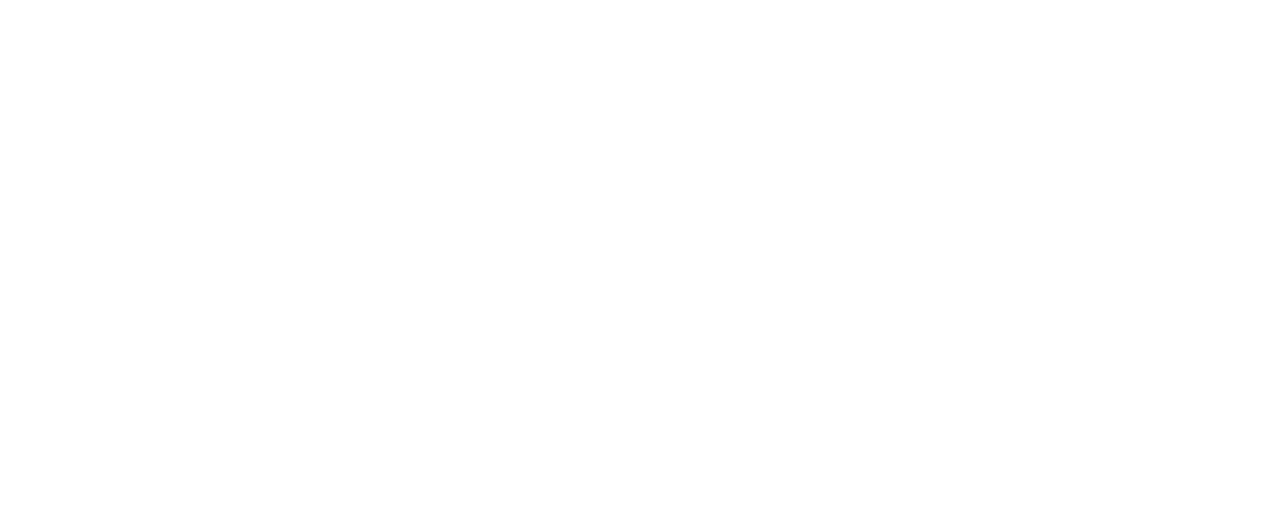
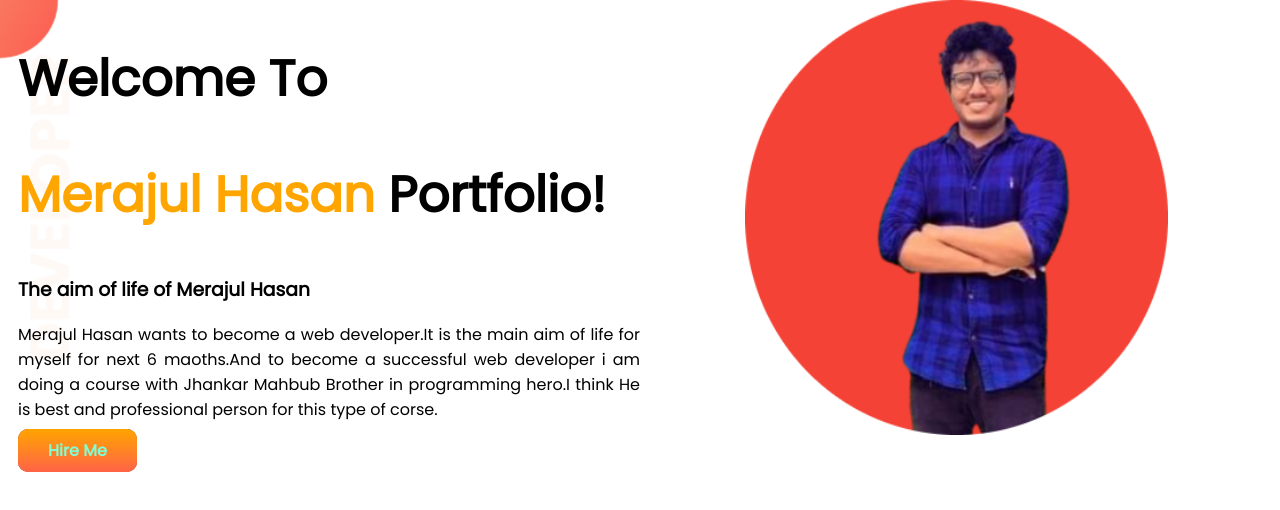
Before and after one commit to HNMerajulhasan/Developer-portfolio-Raj, a plain HTML site: page index.html in a window 1280 px wide. Drawn offline with Linux system fonts and the light colour scheme.

Commit message:
Top banner added

```diff
--- a/index.html
+++ b/index.html
@@ -5,9 +5,27 @@
   <meta http-equiv="X-UA-Compatible" content="ie=edge">
   <meta name="viewport" content="width=device-width, initial-scale=1.0">
   <title>Merajul Hasan Portfolio</title>
+  <link rel="preconnect" href="https://fonts.googleapis.com">
+  <link rel="preconnect" href="https://fonts.gstatic.com" crossorigin>
+  <link href="https://fonts.googleapis.com/css2?family=Poppins&display=swap" rel="stylesheet">
+
   <link rel="stylesheet" type="text/css" href="style.css">
   </head>
 <body>
+<section class="top-banner">
+ <div class="half-width">
+    <h1>Welcome To</h1>
+    <h1><span>Merajul Hasan</span> Portfolio!</h1>
+    <h3>The aim of life of Merajul Hasan</h3>
+    <p id="align">Merajul Hasan wants to become a web developer.It is the main aim of life for myself for
+    next 6 maoths.And to become a successful web developer i am doing a course with Jhankar Mahbub
+    Brother in programming hero.I think He is best and professional person for this type of corse.</p>
+ <a class="link-button" href="https://www.linkedin.com/company/programminghero/" target="_blank">Hire Me</a>
 
+</div>
+<div class="half-width right-img">
+    <img src="showOff/Merajul.png" alt="">
+</div>
+</section>
 </body>
 </html>
--- a/style.css
+++ b/style.css
@@ -0,0 +1,38 @@
+body{
+    font-family: 'Poppins', sans-serif;
+    margin: 0px;
+}
+#align{
+    text-align: justify;
+}
+h1{
+    font-size: 50px;
+}
+span{
+    color:orange;
+}
+section{
+  display: flex;
+}
+.half-width{
+  width: 50%;
+  padding-left: 18px;
+}
+.half-width img{
+    width:68%;
+   padding-left: 14%;
+   height: 94%;
+}
+.link-button{
+  text-decoration: none;
+  background-image: linear-gradient(orange ,tomato);
+  background-color: brown;
+  padding: 10px 30px;
+  font-weight: 700;
+  color: aquamarine;
+  border-radius: 10px;
+}
+.top-banner{
+  background-image: url(images/top-banner.png);
+  background-repeat: no-repeat;
+}
```
Also changed, not shown: images/dream-bg.png (added), images/exp-bg.png (added), images/jhankar.png (added), images/jhankar2.png (added), images/my-bg.png (added), images/my-bg2.png (added), images/top-banner.png (added), showOff/Merajul-removebg-preview (2).png (added), showOff/Merajul.png (added), 7 other files.
